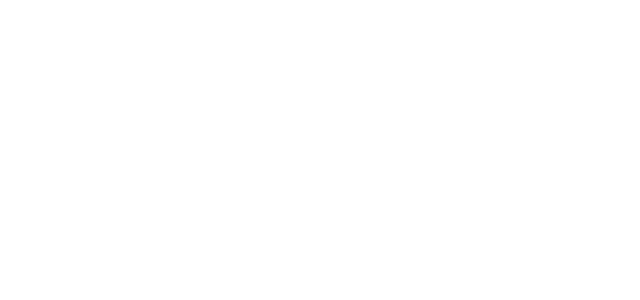
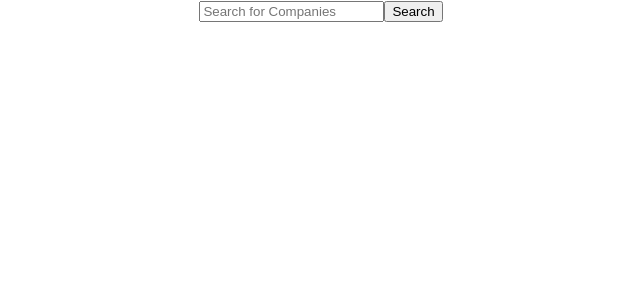
Before and after one commit to rnbrietzke10/react-jobly, a React (Create React App) app in the folder frontend/: page /companies in a window 1280 px wide. Before the commit this address had no page. Shown: the top 300 px of the page, without its empty margins (319-959 px from the left). Built offline with nearby package versions, Linux system fonts and the light colour scheme.

Commit message:
add companies route and input for searching jobs an companies in SearchPage component

```diff
--- a/frontend/src/Routes.js
+++ b/frontend/src/Routes.js
@@ -1,11 +1,13 @@
 import React from 'react';
 import { Routes, Route } from 'react-router-dom';
-import Home from './components/Home';
+import Home from './components/Home/Home';
+import SearchPage from './components/SearchPage/SearchPage';
 const JoblyRoutes = () => {
   return (
     <Routes>
       <Route path="/" element={<Home />} />
       <Route path="/signup" element={<Home />} />
+      <Route path="/companies" element={<SearchPage />} />
     </Routes>
   );
 };
--- a/frontend/src/components/SearchPage/SearchPage.js
+++ b/frontend/src/components/SearchPage/SearchPage.js
@@ -1 +1,33 @@
 /* Reneders search input and coresponding jobs or companies */
+import React, { useState } from 'react';
+
+const SearchPage = () => {
+  const types = ['Companies', 'Jobs'];
+  const [searchTerm, setSearchTerm] = useState('');
+  const handleChange = (e) => {
+    setSearchTerm(e.target.value);
+  };
+  console.log(searchTerm);
+  return (
+    <div>
+      <form>
+        <label htmlFor="search"></label>
+        <input
+          id="search"
+          type="text"
+          name="search"
+          value={searchTerm}
+          placeholder={`Search for ${types[0]}`}
+          className="form-input"
+          onChange={handleChange}
+        />
+        <button>Search</button>
+      </form>
+      <main className="SearcPage-details">
+        {/* map over jobs or companies */}
+      </main>
+    </div>
+  );
+};
+
+export default SearchPage;
```
